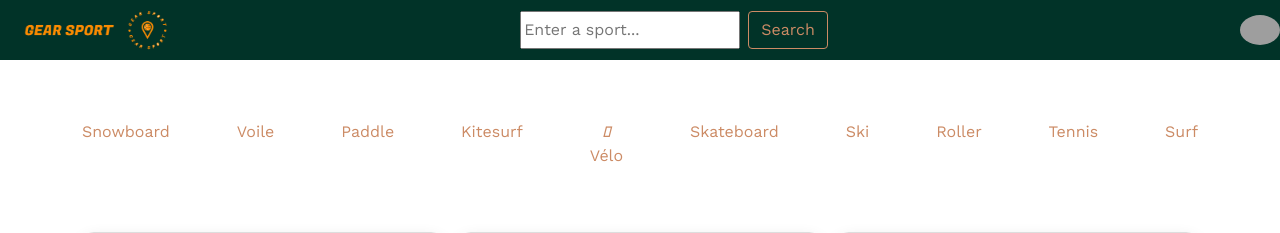
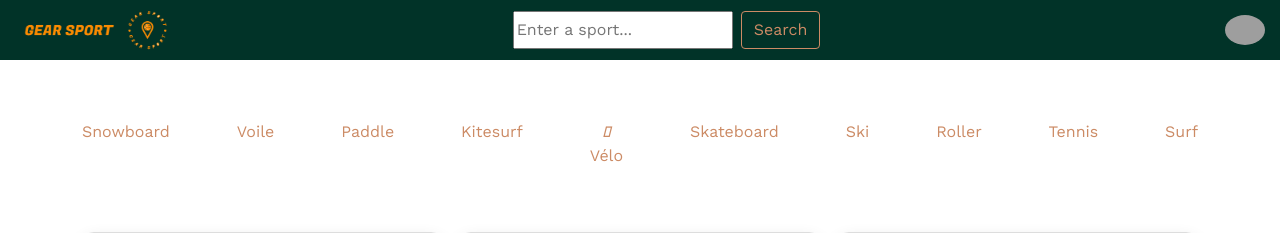
Before and after one commit to Geofrmd/GEAR_SPORTS, a Rails app: page /offers in a window 1280 px wide. Shown: the top 233 px of the page. Run offline with Rails 7, Linux system fonts and the light colour scheme; a user stored in the database is signed in; data comes from the database, SQL or seed files in the repository; style sheets or scripts are compiled from the project's sources; some libraries are stand-ins or nearby versions; grey boxes are pictures that could not be loaded.

Commit message:
avatar navbar modifiée

```diff
--- a/app/assets/stylesheets/components/_navbar.scss
+++ b/app/assets/stylesheets/components/_navbar.scss
@@ -20,3 +20,7 @@
 .navbar-lewagon .hello {
   margin-right: 60px;
 }
+
+.avatar {
+  margin-right: 15px;
+}
```
Also changed, not shown: app/views/bookings/new.html.erb (+0 -11 lines).
